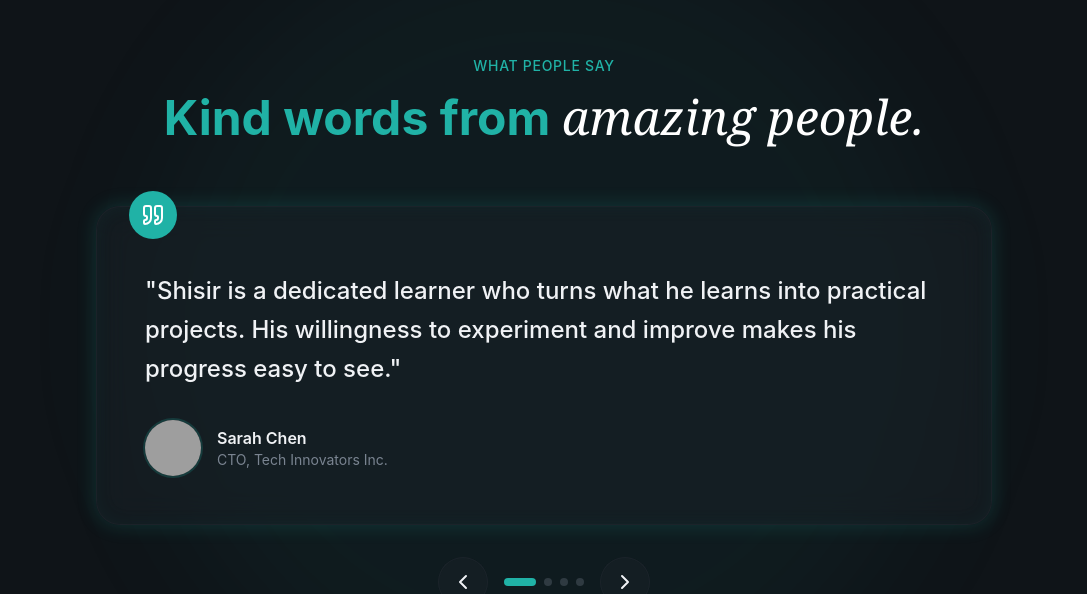
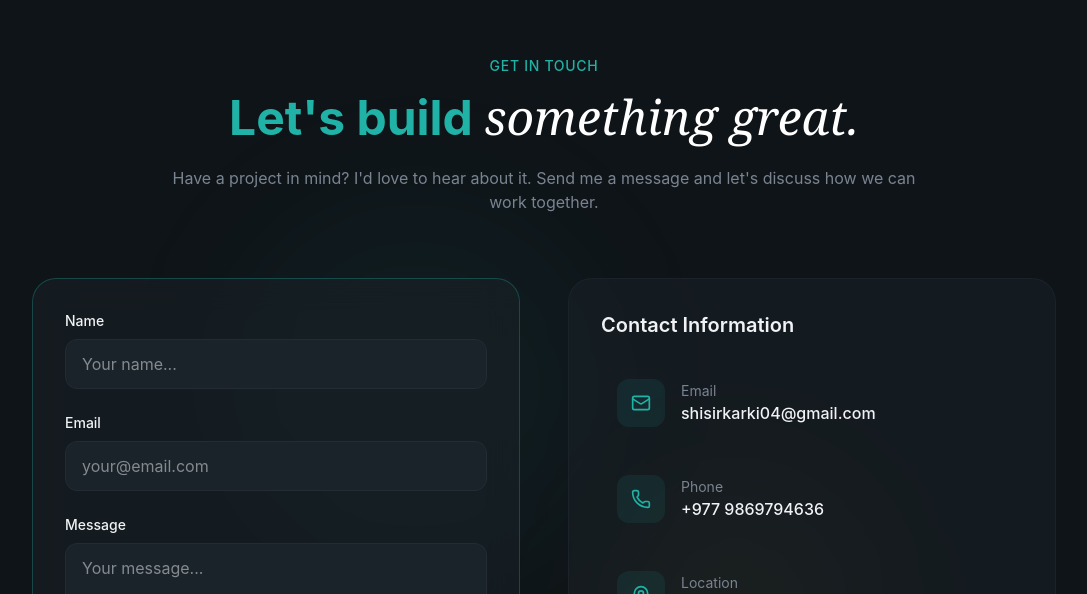
Before and after one commit to Shisir-Karki/react-tailwind-personal-portfolio, a React (Vite) app: page / in a window 1280 px wide. Shown: the part 5166-5760 px from the top of the page, without its empty margins (96-1183 px from the left). Built offline with nearby package versions, Linux system fonts and the light colour scheme; grey boxes are pictures that could not be loaded.

Commit message:
Update the metadata and comment testimonials section

```diff
--- a/index.html
+++ b/index.html
@@ -4,7 +4,7 @@
     <meta charset="UTF-8" />
     <link rel="icon" type="image/svg+xml" href="/favicon.png" />
     <meta name="viewport" content="width=device-width, initial-scale=1.0" />
-    <title>dev-personal-portfolio</title>
+    <title>Shisir Karki | Portfolio</title>
   </head>
   <body>
     <div id="root"></div>
--- a/src/App.jsx
+++ b/src/App.jsx
@@ -3,7 +3,7 @@ import { Hero } from '@/sections/Hero';
 import { About } from '@/sections/About';
 import { Projects } from '@/sections/Projects';
 import { Experience } from '@/sections/Experience';
-import { Testimonials } from '@/sections/Testimonials';
+// import { Testimonials } from '@/sections/Testimonials';
 import { Contact } from '@/sections/Contact';
 import { Footer } from './layout/Footer';
 
@@ -16,7 +16,7 @@ function App() {
         <About />
         <Projects />
         <Experience />
-        <Testimonials />
+        {/* <Testimonials /> */}
         <Contact />
       </main>
       <Footer />
```
